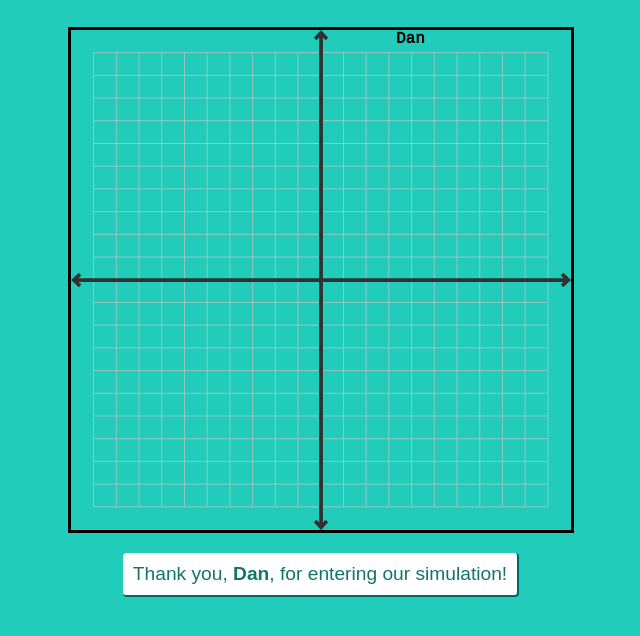
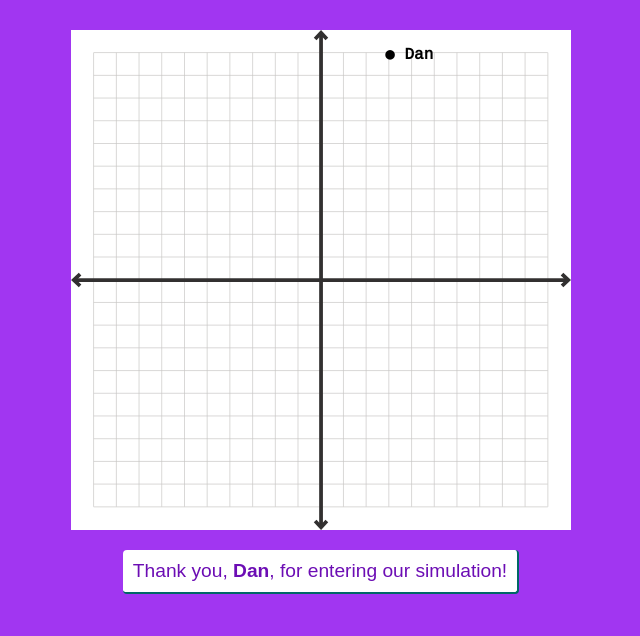
Before and after one commit to dantaeyoung/Rensis, a website built with webpack: page site/index.html in a window 1280 px wide. Both pictures are taken after a click on the button "confirm". Shown: the part 621-1257 px from the top of the page, without its empty margins (319-959 px from the left). Built offline with nearby package versions, Linux system fonts and the light colour scheme.

Commit message:
a lil bit more working

```diff
--- a/site/index.html
+++ b/site/index.html
@@ -20,8 +20,8 @@
 			</div>
       <div id="thankyou"><div id="tywrapper">
         <div id = "twobytwo">
+          <div id="results"></div>
         </div>
-      <!-- <img id="twitterprofile" /> -->
         <button id="thankyoumessage">Thank you, <span id="personname"></span>, for entering our simulation!</button>
       </div></div>
 		</div>
--- a/site/main.js
+++ b/site/main.js
@@ -87,7 +87,7 @@ $(function() {
         posOption.left = (((allResults[k] + 1) / 2) * 100) + "%";
       }
     });
-    $("<div class='mark'>" + allResults.name + "</div>").css(posOption).appendTo("#twobytwo");
+    $("<div class='mark'>&#9679; " + allResults.name + "</div>").css(posOption).appendTo("#twobytwo #results");
 
     $("#twitterprofile").attr("src", "https://twitter.com/" + allResults.twitter_handle + "/profile_image?size=original");
     $("#personname").html(allResults.name);
--- a/site/main.scss
+++ b/site/main.scss
@@ -4,8 +4,8 @@ $lightblue: #A2D5ED;
 $lightgrey: #C0C0C0;
 
 $buttonbc: cyan;
-$backgc: turquoise;
-$highlightcolor: lighten(orange, 20%);
+$backgc: #b766f4;
+$highlightcolor: lighten(#66def4, 2%);
 
 html {
   font-family: "Cousine", "monospace", sans-serif;
@@ -195,11 +195,16 @@ button {
 
 #twobytwo {
   background: url('two_by_two_field.svg');
+  background-color: white;
   width: 500px;
   height: 500px;
-  border: 3px solid black;
   position: relative;
   .mark {
     position: absolute;
   }
+
+  #results {
+    position: relative;
+    margin: 14px 36px
+  }
 }
```
Also changed, not shown: 1 other file.
